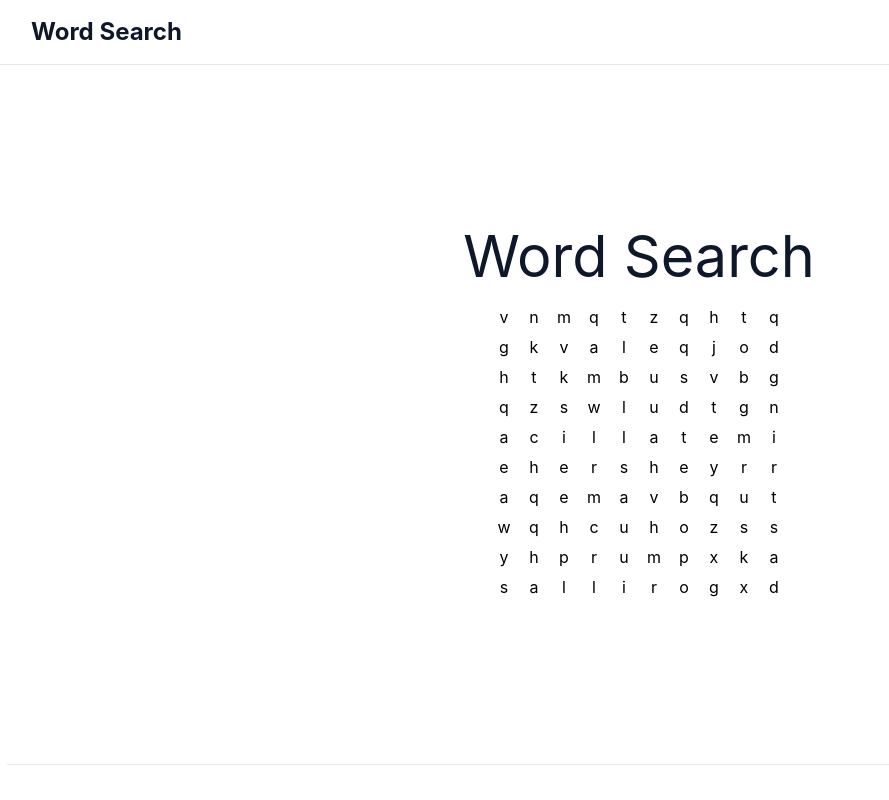
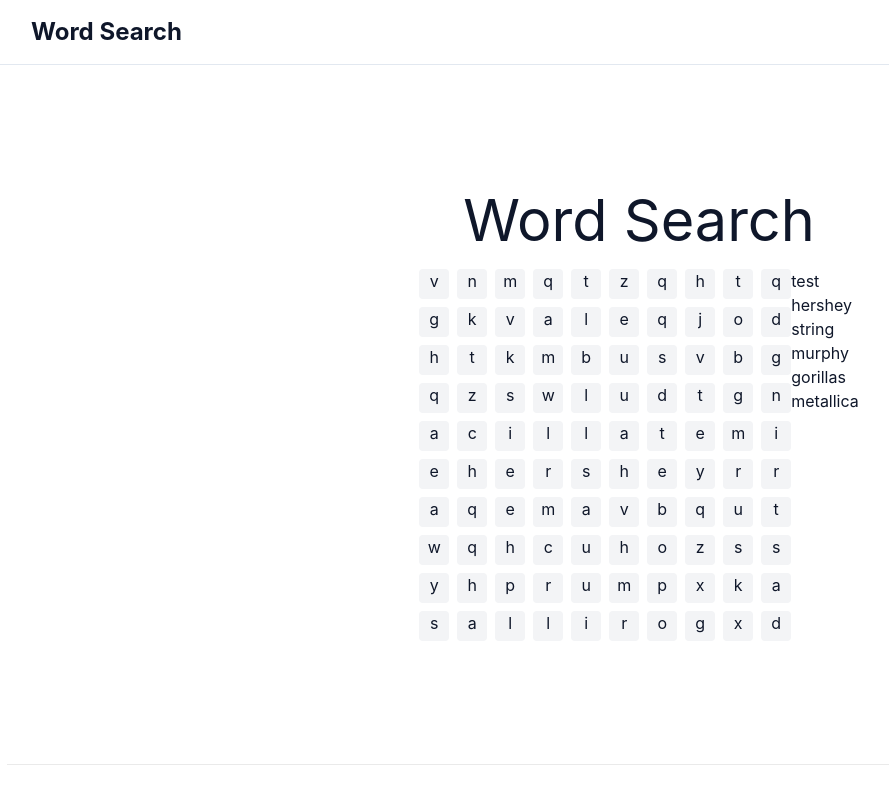
Before and after one commit to tglazier754/word_search, a Next.js app: page / in a window 1280 px wide. Shown: the whole page, without its empty margins (1-890 px from the left). Built offline with nearby package versions, Linux system fonts and the light colour scheme.

Commit message:
grid highlights. Word list

```diff
--- a/app/(home)/page.tsx
+++ b/app/(home)/page.tsx
@@ -1,10 +1,7 @@
 "use client";
 import Head from 'next/head';
 import styles from "@/styles/Home.module.css";
-import { generateWordGrid, getWordFromPoints } from '@/utils/grid_generation/shared';
-import { useEffect, useRef, useState } from 'react';
-import Board from '@/components/grid/board';
-import { useMap } from '@/hooks/useMap';
+import WordSearch from '@/components/wordSearch/WordSearch';
 
 const wordBank = ["test", "hershey", "string", "murphy", "gorillas", "metallica"];
 
@@ -13,15 +10,7 @@ export default function Home() {
 
     //TODO: Make this page a server component that receives a list of words, likely from local storage
 
-    const [searchGrid, setSearchGrid] = useState<string[][] | null>(null);
 
-
-    useEffect(() => {
-        const generatedWordSearchGrid = generateWordGrid(wordBank, 10, 10);
-        generatedWordSearchGrid.then((value) => {
-            setSearchGrid(value);
-        }).catch((error) => { console.log(error); });
-    }, []);
 
     return (
         <div className={styles.container}>
@@ -35,11 +24,10 @@ export default function Home() {
                     Word Search
                 </h1>
 
-                {searchGrid ?
-                    <div>
-                        <Board size={10} wordSearchGrid={searchGrid} wordBank={wordBank} />
-                    </div> : null
-                }
+
+                <div>
+                    <WordSearch size={10} wordList={wordBank} />
+                </div>
 
 
 
--- a/components/grid/board.tsx
+++ b/components/grid/board.tsx
@@ -1,12 +1,13 @@
-import { useEffect, useRef, useState } from "react";
+import { useRef } from "react";
 import GridSquare from "./gridSquare";
 import { getPositionsFromPoints, getWordFromPoints, Position } from "@/utils/grid_generation/shared";
 import { useMap } from "@/hooks/useMap";
 
 type BoardProps = {
     size: number;
-    wordBank: string[];
     wordSearchGrid: string[][];
+    wordBank: Map<string, WordLocation | null>;
+    wordFoundAction: (word: string, location: WordLocation) => void;
 }
 
 
@@ -21,51 +22,44 @@ type FoundWord = WordLocation & {
 
 export const Board = (props: BoardProps) => {
 
-    const { size, wordSearchGrid, wordBank } = props;
-    const width = size * 30;
+    const { size, wordSearchGrid, wordBank, wordFoundAction } = props;
 
-    const isInitialPoint = useRef<boolean>(true);//to alternate start/end of selected word
-    const firstSelection = useRef<{ row: number, column: number } | null>(null);
-    const secondSelection = useRef<{ row: number, column: number } | null>(null);
-    const [wordBankMap, wordBankActions] = useMap<string, WordLocation | null>(wordBank.map((word) => { return [word, null] }));
-    //const [selectedWordPositions, setSelectedWordPositions] = useState<Position[]>([]);
+    let isInitialPoint = true;//to alternate start/end of selected word
+    let firstSelection: Position | null = null;
+    let secondSelection: Position | null = null;
     //string key is of shape "row-column"
     const [selectedWordPositionsMap, selectedWordPositionsMapActions] = useMap<string, boolean>();
 
-    const clickHandler = (row: number, column: number) => {
-        if (isInitialPoint.current) {
-            firstSelection.current = { row, column };
+    const gridSquareClickHandler = (row: number, column: number) => {
+        if (isInitialPoint) {
+            firstSelection = { row, column };
         }
         else {
-            secondSelection.current = { row, column };
+            secondSelection = { row, column };
         }
-        isInitialPoint.current = !isInitialPoint.current;
-        if (firstSelection.current && secondSelection.current) {
-            //determine if the path made is valid
-            const selectedWord = getWordFromPoints(wordSearchGrid, firstSelection.current, secondSelection.current);
-            if (selectedWord && wordBank.lastIndexOf(selectedWord) !== -1) {
-                wordBankActions.set(selectedWord, { startPos: firstSelection.current, endPos: secondSelection.current });
-                const positions = getPositionsFromPoints(firstSelection.current, secondSelection.current);
+        isInitialPoint = !isInitialPoint;
+        if (firstSelection && secondSelection) {
+            const selectedWord = getWordFromPoints(wordSearchGrid, firstSelection, secondSelection);
+            if (selectedWord && wordBank.has(selectedWord)) {
+                wordFoundAction(selectedWord, { startPos: firstSelection, endPos: secondSelection });
+                const positions = getPositionsFromPoints(firstSelection, secondSelection);
                 positions.forEach((position) => {
                     selectedWordPositionsMapActions.set(`${position.row}-${position.column}`, true);
                 });
+            }
 
-            }
-            firstSelection.current = null;
-            secondSelection.current = null;
         }
     }
 
     return (
-        <div className={`flex flex-wrap`} style={{ width: `${width}px` }}>
+        <div className={`gap-2`} style={{ display: "grid", gridTemplateColumns: `repeat(${size}, 1fr)` }}>
             {
                 wordSearchGrid.map((row, rowIndex) => {
                     return row.map((letter, columnIndex) => {
-                        //const col = rowIndex > 0 ? rowIndex * columnIndex : columnIndex;
                         const state = selectedWordPositionsMap.has(`${rowIndex}-${columnIndex}`) ? 1 : 0;
                         return (
                             <div key={`square-${rowIndex}-${columnIndex}`}>
-                                <GridSquare clickHandler={clickHandler} letter={letter} row={rowIndex} column={columnIndex} state={state} />
+                                <GridSquare clickHandler={gridSquareClickHandler} letter={letter} row={rowIndex} column={columnIndex} state={state} />
                             </div>)
                     })
                 })
--- a/components/grid/gridSquare.tsx
+++ b/components/grid/gridSquare.tsx
@@ -11,18 +11,23 @@ export const GridSquare = (props: GridSquareProps) => {
 
     const { letter, row, column, state, clickHandler } = props;
 
-    const triggerEvent = (el: Node, eventType: string, detail: any) =>
-        el.dispatchEvent(new CustomEvent(eventType, { detail }));
-
     const handleClick = () => {
         clickHandler && clickHandler(row, column);
-        //triggerEvent(document, 'grid-click', { row, column });
+    }
+
+    const classes = () => {
+        if (state === 0) {
+            return "bg-gray-100 hover:bg-gray-300";
+        }
+        if (state === 1) {
+            return "bg-rose-100 hover:bg-rose-300";
+        }
     }
 
     return (
         <div
-            className={`square-${row}-${column} flex align-middle justify-center w-full h-full`}
-            style={{ width: "30px", height: "30px", color: state === 1 ? "red" : "black" }}
+            className={`square-${row}-${column} rounded-sm flex align-middle justify-center w-full h-full ${classes()}`}
+            style={{ width: "30px", height: "30px" }}
             onClick={handleClick}
         >
             <span>{letter}</span>
--- /dev/null
+++ b/components/grid/wordList.tsx
@@ -0,0 +1,23 @@
+import { WordLocation } from "@/hooks/useWordSearch";
+
+type WordListProps = {
+    wordBank: Map<string, WordLocation | null>
+}
+
+export const WordList = (props: WordListProps) => {
+    const { wordBank } = props;
+
+    return (
+        <div>
+            <ul>
+                {wordBank &&
+                    wordBank.entries().map((word, index) => {
+                        console.log(word[1])
+                        return <li style={{ textDecoration: word[1] ? "line-through" : "unset" }} key={`word-list-${index}`}>{word[0]}</li>
+                    })}
+            </ul>
+        </div>
+    )
+}
+
+export default WordList;
--- /dev/null
+++ b/components/wordSearch/WordSearch.tsx
@@ -0,0 +1,36 @@
+import { useEffect, useRef, useState } from "react";
+import { generateWordGrid, getPositionsFromPoints, getWordFromPoints, Position } from "@/utils/grid_generation/shared";
+import { useMap } from "@/hooks/useMap";
+import GridSquare from "../grid/gridSquare";
+import { useWordSearch } from "@/hooks/useWordSearch";
+import Board from "../grid/board";
+import WordList from "../grid/wordList";
+
+type BoardProps = {
+    size: number;
+    wordList: string[];
+}
+
+export const WordSearch = (props: BoardProps) => {
+
+    const { size, wordList } = props;
+    const width = size * 30;
+
+    const [searchGrid, wordBank, setWordAsFound] = useWordSearch(wordList, 10, 10);
+
+
+    return (
+        <div className={`flex`}>
+            {searchGrid &&
+                <Board
+                    size={size}
+                    wordSearchGrid={searchGrid}
+                    wordBank={wordBank}
+                    wordFoundAction={setWordAsFound} />
+            }
+            <WordList wordBank={wordBank} />
+        </div>
+    )
+}
+
+export default WordSearch;
--- /dev/null
+++ b/hooks/useWordSearch.ts
@@ -0,0 +1,36 @@
+import { generateWordGrid, Position } from "@/utils/grid_generation/shared";
+import { useMap } from "./useMap";
+import { useEffect, useState } from "react";
+
+type UseWordSearchReturn = [
+    searchGrid: string[][] | null,
+    wordBank: Map<string, WordLocation | null>,
+    setWordAsFound: (word: string, location: WordLocation) => void,
+]
+
+export type WordLocation = {
+    startPos: Position;
+    endPos: Position;
+}
+
+export function useWordSearch(wordList: string[], rows: number, columns: number): UseWordSearchReturn {
+
+
+    const [wordBankMap, wordBankActions] = useMap<string, WordLocation | null>(wordList.map((word) => { return [word, null] }));
+    const [searchGrid, setSearchGrid] = useState<string[][] | null>(null);
+
+    useEffect(() => {
+        const generatedWordSearchGrid = generateWordGrid(wordList, 10, 10);
+        generatedWordSearchGrid.then((value) => {
+            setSearchGrid(value);
+        }).catch((error) => { console.log(error); });
+    }, []);
+
+    const setWordAsFound = (word: string, location: WordLocation) => {
+        wordBankActions.set(word, location);
+    }
+
+    return [searchGrid, wordBankMap, setWordAsFound];
+
+
+}
```
